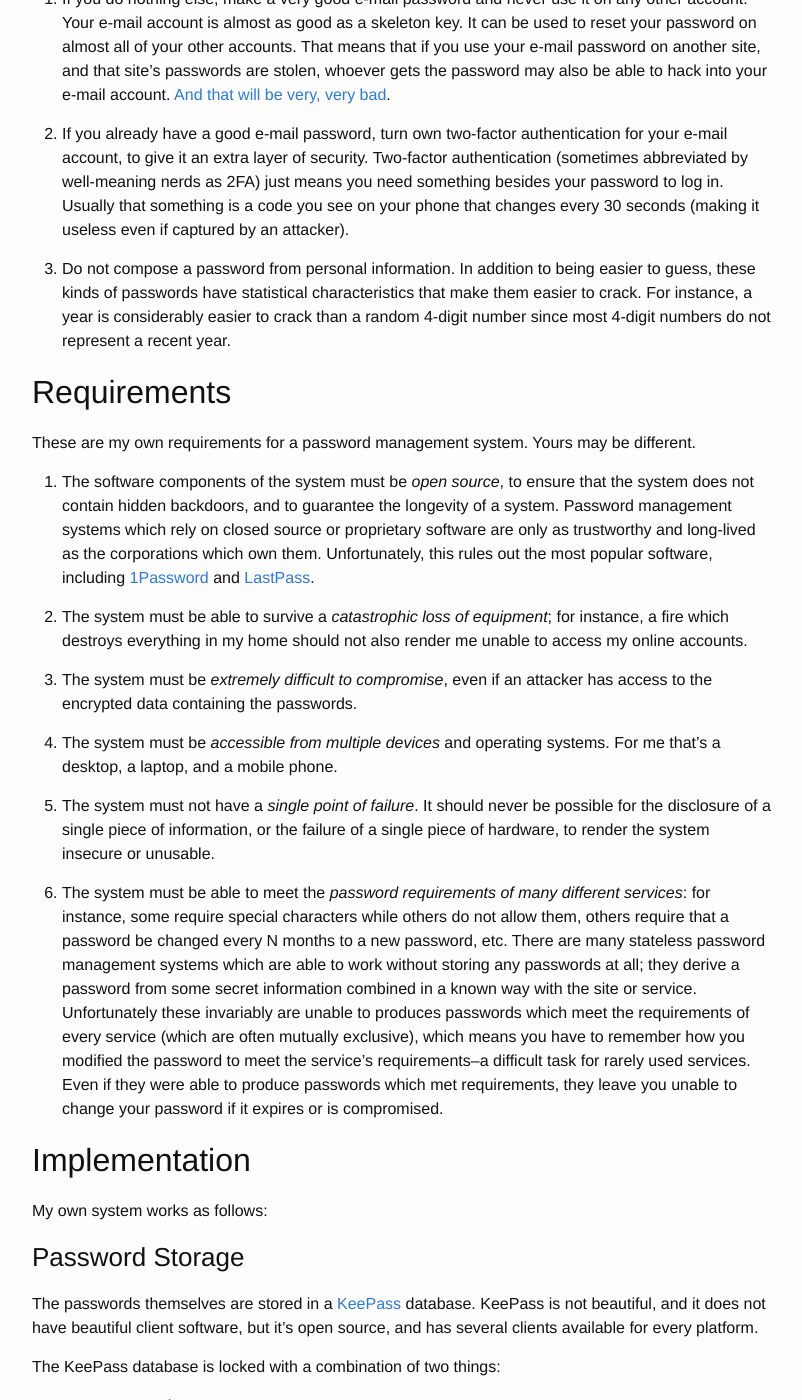
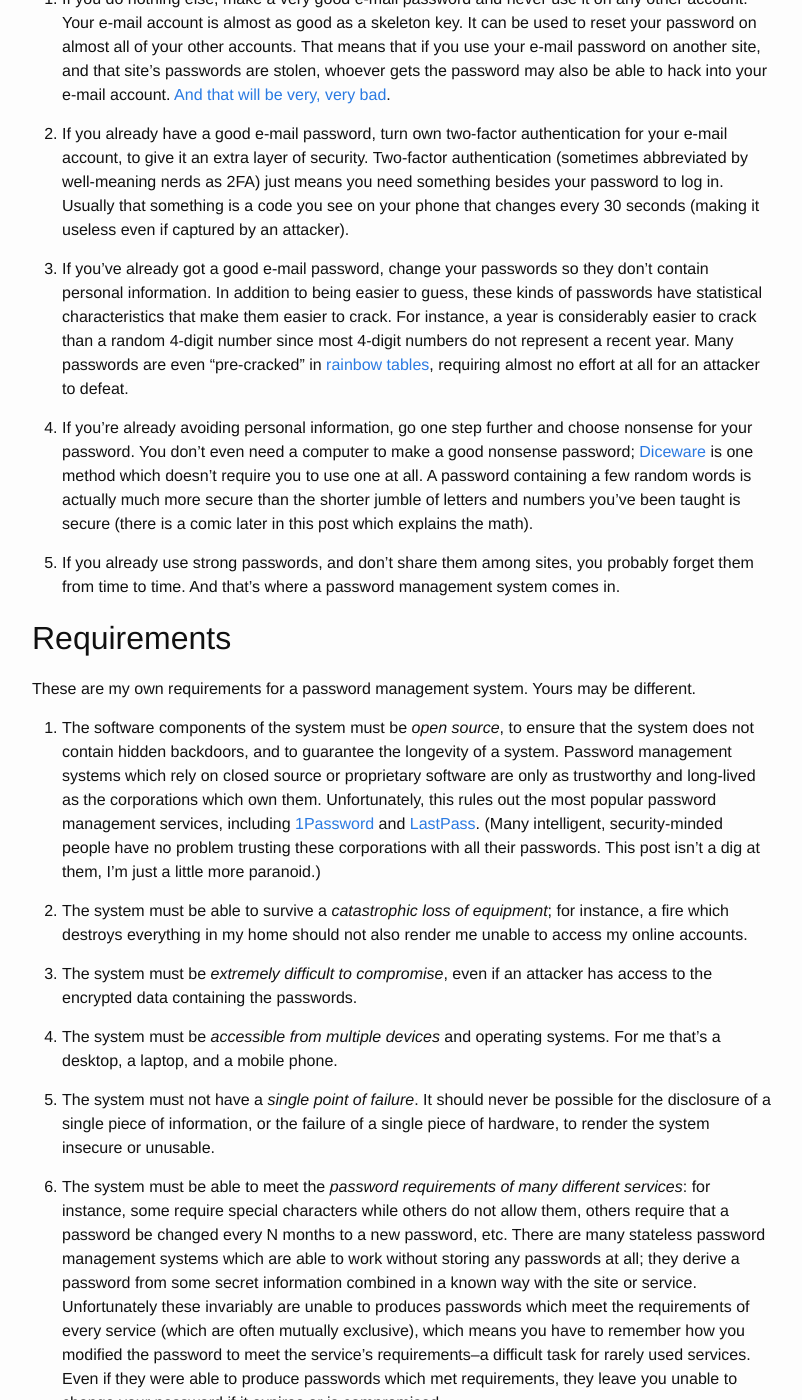
Before and after one commit to jmcphers/jmcphers.github.io, a Jekyll site: the page built from _posts/2016-04-28-passwords.markdown, in a window 1280 px wide and 1400 px high, scrolled down 537 px. Shown: the whole window, without its empty margins (238-1040 px from the left). Built offline with Jekyll 4.4.1, drawn with Linux system fonts in a browser that asks for light colours; some of the changed text lies outside the part shown.

Commit message:
finish updating the password management post

```diff
--- a/_posts/2016-04-28-passwords.markdown
+++ b/_posts/2016-04-28-passwords.markdown
@@ -17,13 +17,17 @@ I fully admit that my system is a little on the paranoid side. For the average u
 
 1. If you already have a good e-mail password, turn own two-factor authentication for your e-mail account, to give it an extra layer of security. Two-factor authentication (sometimes abbreviated by well-meaning nerds as 2FA) just means you need something besides your password to log in. Usually that something is a code you see on your phone that changes every 30 seconds (making it useless even if captured by an attacker).
 
-1. Do not compose a password from personal information. In addition to being easier to guess, these kinds of passwords have statistical characteristics that make them easier to crack. For instance, a year is considerably easier to crack than a random 4-digit number since most 4-digit numbers do not represent a recent year.
+1. If you've already got a good e-mail password, change your passwords so they don't contain personal information. In addition to being easier to guess, these kinds of passwords have statistical characteristics that make them easier to crack. For instance, a year is considerably easier to crack than a random 4-digit number since most 4-digit numbers do not represent a recent year. Many passwords are even "pre-cracked" in [rainbow tables](https://en.wikipedia.org/wiki/Rainbow_table), requiring almost no effort at all for an attacker to defeat.
+
+1. If you're already avoiding personal information, go one step further and choose nonsense for your password. You don't even need a computer to make a good nonsense password; [Diceware](http://world.std.com/~reinhold/diceware.html) is one method which doesn't require you to use one at all. A password containing a few random words is actually much more secure than the shorter jumble of letters and numbers you've been taught is secure (there is a comic later in this post which explains the math).
+
+1. If you already use strong passwords, and don't share them among sites, you probably forget them from time to time. And that's where a password management system comes in.
 
 ## Requirements
 
 These are my own requirements for a password management system. Yours may be different.
 
-1. The software components of the system must be *open source*, to ensure that the system does not contain hidden backdoors, and to guarantee the longevity of a system. Password management systems which rely on closed source or proprietary software are only as trustworthy and long-lived as the corporations which own them. Unfortunately, this rules out the most popular software, including [1Password](https://agilebits.com/) and [LastPass](https://lastpass.com/).
+1. The software components of the system must be *open source*, to ensure that the system does not contain hidden backdoors, and to guarantee the longevity of a system. Password management systems which rely on closed source or proprietary software are only as trustworthy and long-lived as the corporations which own them. Unfortunately, this rules out the most popular password management services, including [1Password](https://agilebits.com/) and [LastPass](https://lastpass.com/). (Many intelligent, security-minded people have no problem trusting these corporations with all their passwords. This post isn't a dig at them, I'm just a little more paranoid.)
 
 1. The system must be able to survive a *catastrophic loss of equipment*; for instance, a fire which destroys everything in my home should not also render me unable to access my online accounts.
 
```
Also changed, not shown: other parts of _posts/2016-04-28-passwords.markdown (+1 -1 lines).
